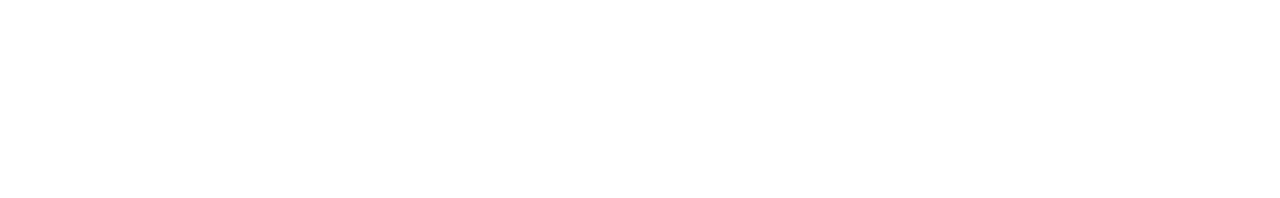
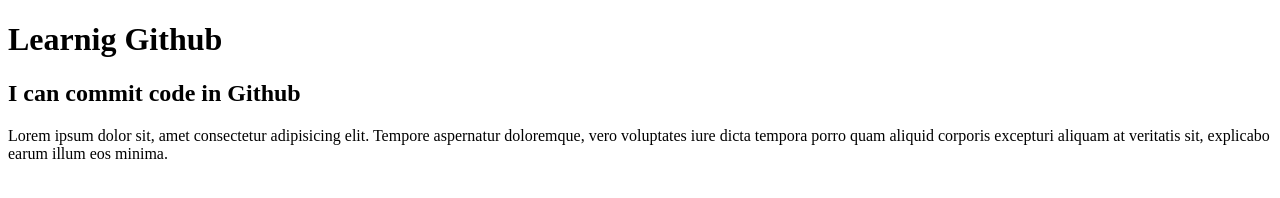
Before and after one commit to AhsanulMohsin/my-repo, a plain HTML site: page index.html in a window 1280 px wide. Drawn offline with Linux system fonts and the light colour scheme.

Commit message:
Added Header

```diff
--- a/index.html
+++ b/index.html
@@ -6,6 +6,9 @@
     <title>My Github Repo</title>
 </head>
 <body>
+    <h1>Learnig Github</h1>
+    <h2>I can commit code in Github</h2>
+    <p>Lorem ipsum dolor sit, amet consectetur adipisicing elit. Tempore aspernatur doloremque, vero voluptates iure dicta tempora porro quam aliquid corporis excepturi aliquam at veritatis sit, explicabo earum illum eos minima.</p>
 
 </body>
 </html>
```
